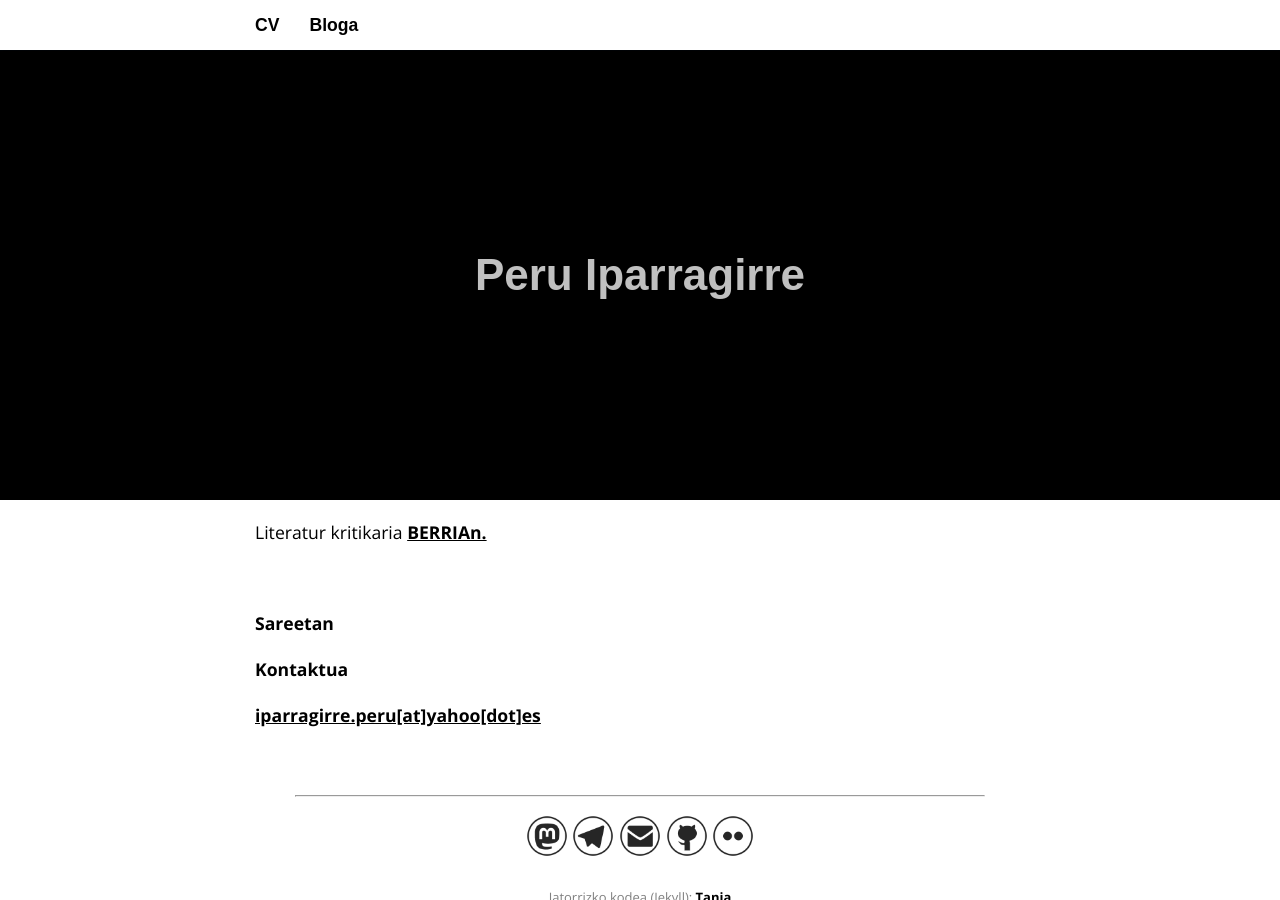
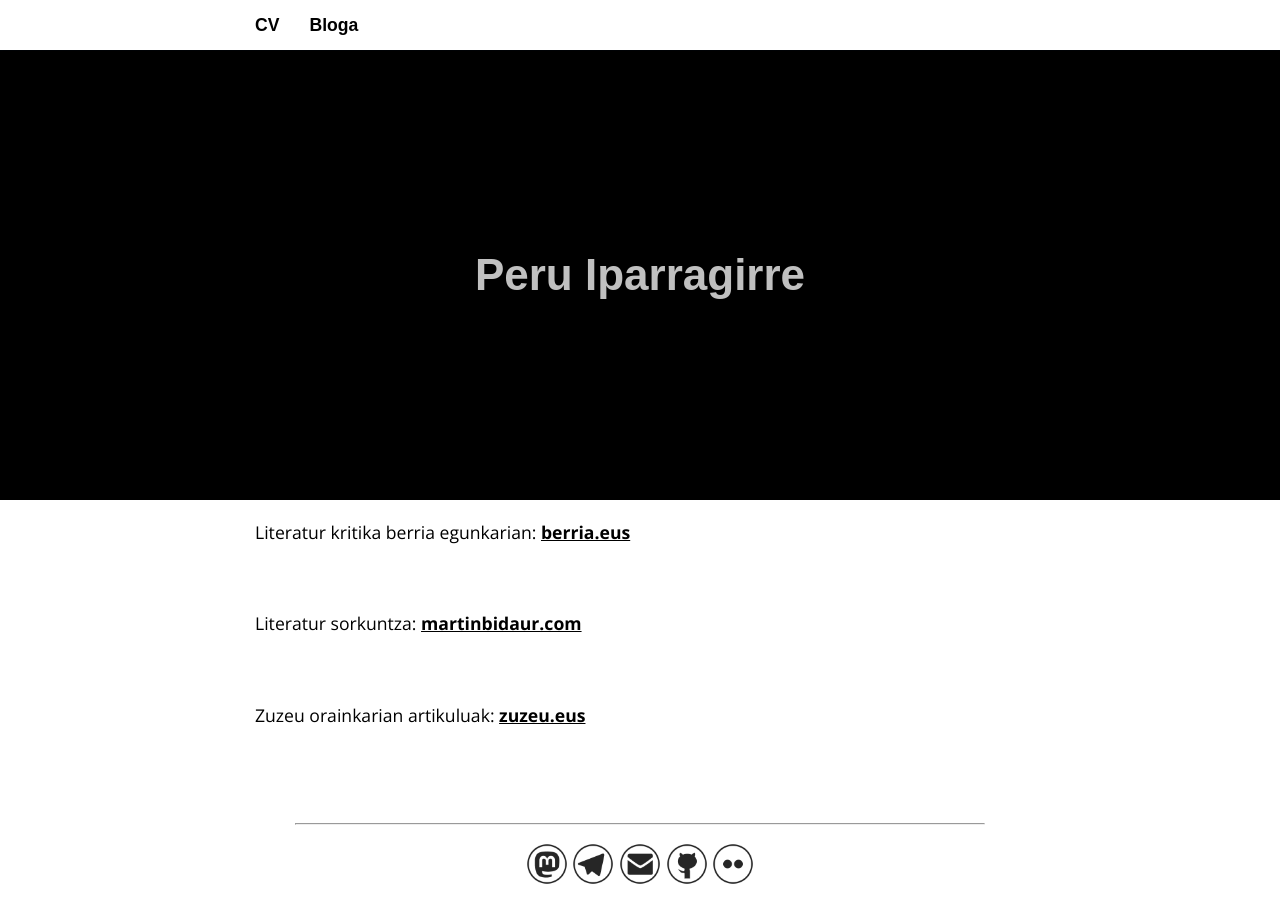
Before and after one commit to nomadagaldua/nomadagaldua.github.io, a Jekyll site: the page built from index.html, in a window 1280 px wide and 900 px high. Built offline with Jekyll 4.4.1, drawn with Linux system fonts in a browser that asks for light colours; some web fonts are replaced.

Commit message:
Update index.html

```diff
--- a/index.html
+++ b/index.html
@@ -1,13 +1,6 @@
 ---
 layout: default
 ---
-<p>Literatur kritikaria <a href="https://www.berria.eus/egilea/Peru_Iparragirre">BERRIAn.</a></p><br>
-
-<p><b>Sareetan</b></p>
-
-
-
-
-<p><b>Kontaktua</b></p>
-
-<p><a href="mailto:iparragirre.peru@yahoo.es">iparragirre.peru[at]yahoo[dot]es</a></p>
+<p>Literatur kritika berria egunkarian: <a href="https://www.berria.eus/egilea/Peru_Iparragirre" target="blank">berria.eus</a></p><br>
+<p>Literatur sorkuntza: <a href="https://martinbidaur.com/" target="blank">martinbidaur.com</a></p><br>
+<p>Zuzeu orainkarian artikuluak: <a href="https://zuzeu.eus/author/nomadagaldua/" target="blank">zuzeu.eus</a></p><br>
```
